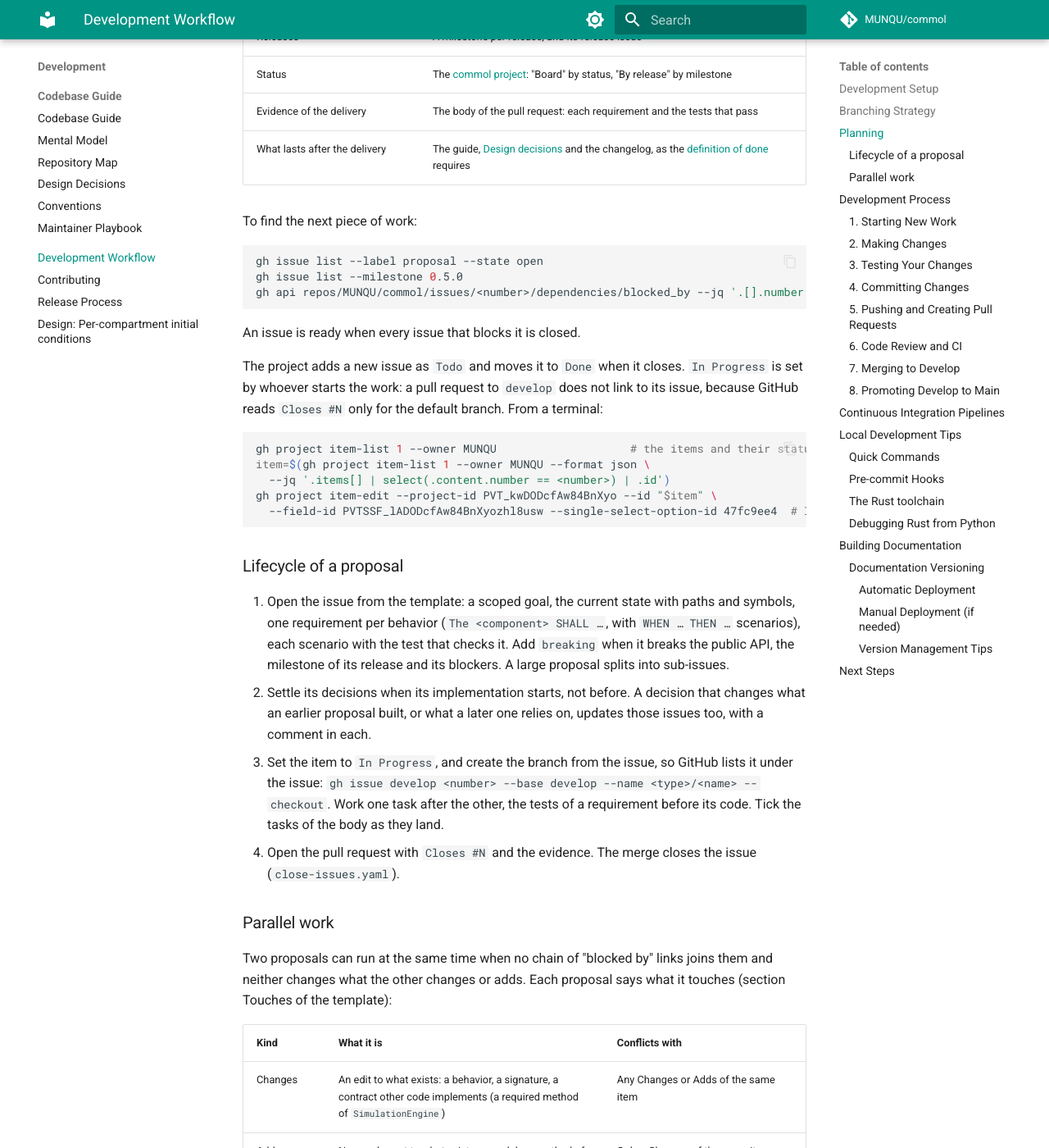
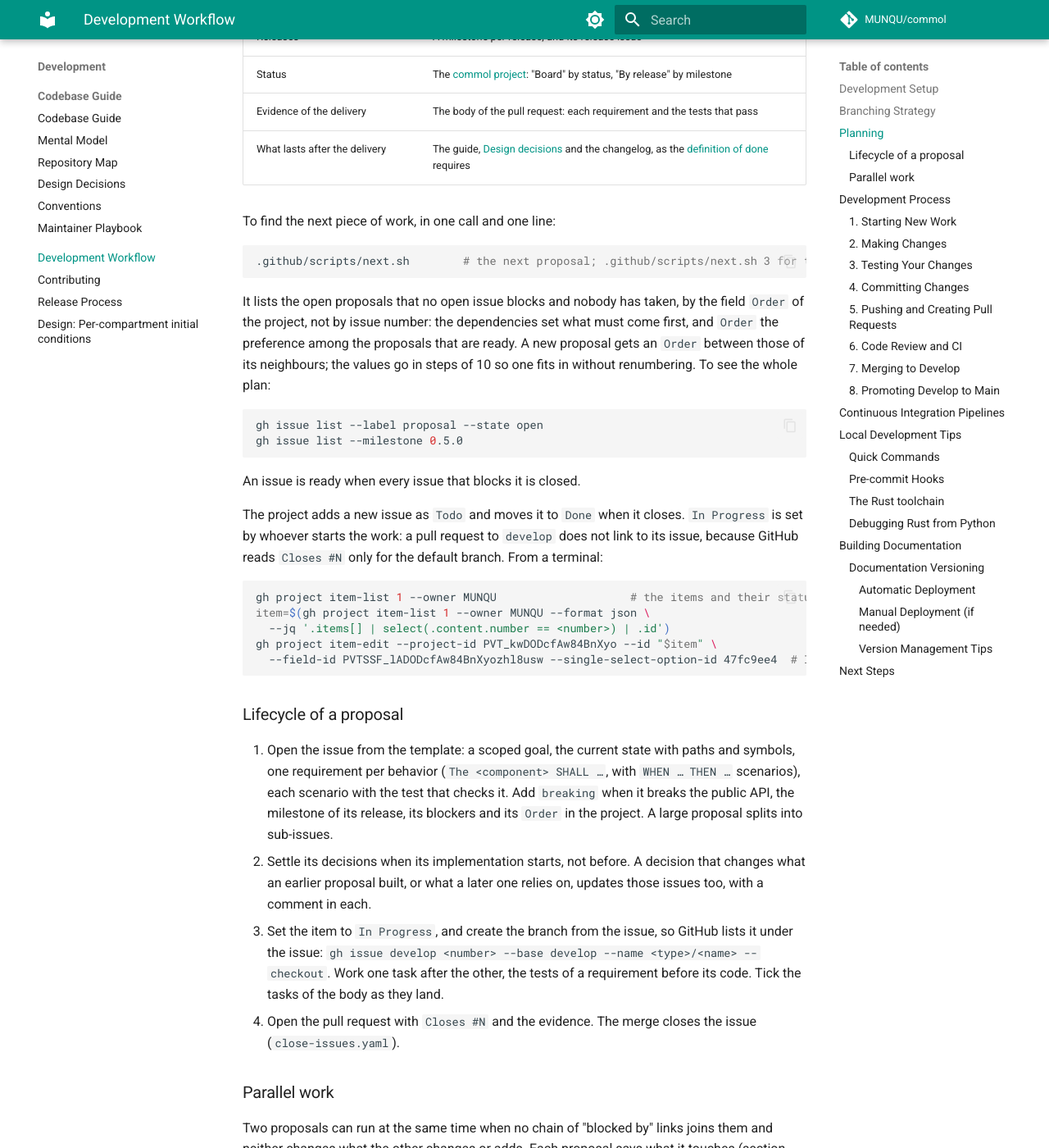
Before and after one commit to MUNQU/commol, an MkDocs documentation site: the page built from docs/development/workflow.md, in a window 1280 px wide and 1400 px high, scrolled down 1644 px. Shown: the whole window at 82% size. Built offline with MkDocs 1.6.1 and Material for MkDocs 9.7.7, drawn with Linux system fonts in a browser that asks for light colours; comment, search, counter and statistics services are not loaded; the version menu is left out.

Commit message:
chore(planning): find the next proposal by its order in the project

````diff
--- a/docs/development/workflow.md
+++ b/docs/development/workflow.md
@@ -56,12 +56,22 @@ Planned work lives in GitHub issues, written from the templates of
 | Evidence of the delivery | The body of the pull request: each requirement and the tests that pass |
 | What lasts after the delivery | The guide, [Design decisions](../codebase/design-decisions.md) and the changelog, as the [definition of done](../codebase/conventions.md#documentation-definition-of-done) requires |
 
-To find the next piece of work:
+To find the next piece of work, in one call and one line:
+
+```bash
+.github/scripts/next.sh        # the next proposal; .github/scripts/next.sh 3 for three
+```
+
+It lists the open proposals that no open issue blocks and nobody has taken,
+by the field `Order` of the project, not by issue number: the dependencies set
+what must come first, and `Order` the preference among the proposals that are
+ready. A new proposal gets an `Order` between those of its neighbours; the
+values go in steps of 10 so one fits in without renumbering. To see the whole
+plan:
 
 ```bash
 gh issue list --label proposal --state open
 gh issue list --milestone 0.5.0
-gh api repos/MUNQU/commol/issues/<number>/dependencies/blocked_by --jq '.[].number'
 ```
 
 An issue is ready when every issue that blocks it is closed.
@@ -85,7 +95,8 @@ gh project item-edit --project-id PVT_kwDODcfAw84BnXyo --id "$item" \
    paths and symbols, one requirement per behavior (`The <component> SHALL …`,
    with `WHEN … THEN …` scenarios), each scenario with the test that checks
    it. Add `breaking` when it breaks the public API, the milestone of its
-   release and its blockers. A large proposal splits into sub-issues.
+   release, its blockers and its `Order` in the project. A large proposal
+   splits into sub-issues.
 2. Settle its decisions when its implementation starts, not before. A
    decision that changes what an earlier proposal built, or what a later one
    relies on, updates those issues too, with a comment in each.
````
Also changed, not shown: AGENTS.md (+1 -1 lines), docs/codebase/repository-map.md (+1 -0 lines), 1 other file.
